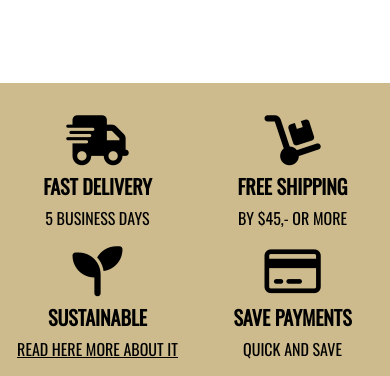
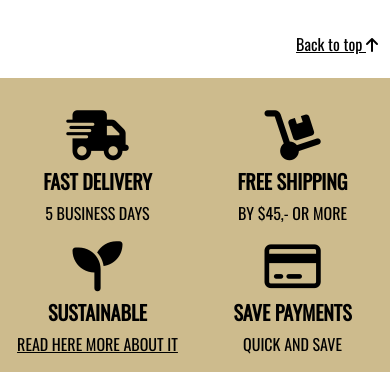
Before and after one commit to juanstelling/ms4_prnts, a Django app: page /products/ in a window 390 px wide. Shown: the part 464-840 px from the top of the page. Run offline with Django 3.2, Linux system fonts and the light colour scheme; data comes from the database, SQL or seed files in the repository; some libraries are stand-ins or nearby versions.

Commit message:
Added back to top link

```diff
--- a/products/templates/products/includes/all_products.html
+++ b/products/templates/products/includes/all_products.html
@@ -1,6 +1,6 @@
 <!-- Sorting by -->
-<div class="row pe-5 pb-2">
-    <div class="col">
+<div class="row pb-2 ">
+    <div class="col products-col">
         <div class="text-end">
             <select id="sort-selector" class="custom-select-sm border" aria-label="Default select example">
                 <option value="reset" {% if current_sorting == 'None_None' %}selected{% endif %}>Sorting by</option>
@@ -12,7 +12,7 @@
         </div>
     </div>
 </div>
-<div class="row pb-5">
+<div class="row pb-3">
     <!-- navigation to categories -->
     <div class="col d-none d-lg-block">
         <h5 class="uppercase text-end">Categories</h5>
@@ -70,7 +70,7 @@
     {% endif %}
     <!-- Pagination -->
     <div class="col-12">
-        <div class="row pe-5">
+        <div class="row">
             <div class="pagina pt-4">
                 {% for num in products.paginator.page_range %}
                     {% if products.number == num %}
@@ -80,6 +80,14 @@
                     {% endif %}
                 {% endfor %}
             </div>
+            <!-- mobile/ipad back to top button -->
+            <div class="btt-button text-end d-block d-lg-none">
+                <a class="btt-link text-black">
+                    <h6>Back to top <i class="fas fa-arrow-up"></i></h6>
+
+                </a>
+            </div>
+
         </div>
     </div>
 </div>
--- a/products/templates/products/products.html
+++ b/products/templates/products/products.html
@@ -14,6 +14,13 @@
 {% endblock %}
 
 {% block postloadjs %}
+     <script type="text/javascript">
+		$('.btt-link').click(function(e) {
+			window.scrollTo(0,0)
+		})
+	</script>
+
+
     <script type="text/javascript">
     $('#sort-selector').change(function() {
             var selector = $(this);
--- a/static/css/base.css
+++ b/static/css/base.css
@@ -165,6 +165,14 @@ ul {
 }
 
 
+/* -------------------------------- Scroll up button   */
+
+.btt-button {
+    padding-right: calc(var(--bs-gutter-x)/ 2);
+
+
+}
+
 
 
 /* -------------------------------- Media Queries */
```
